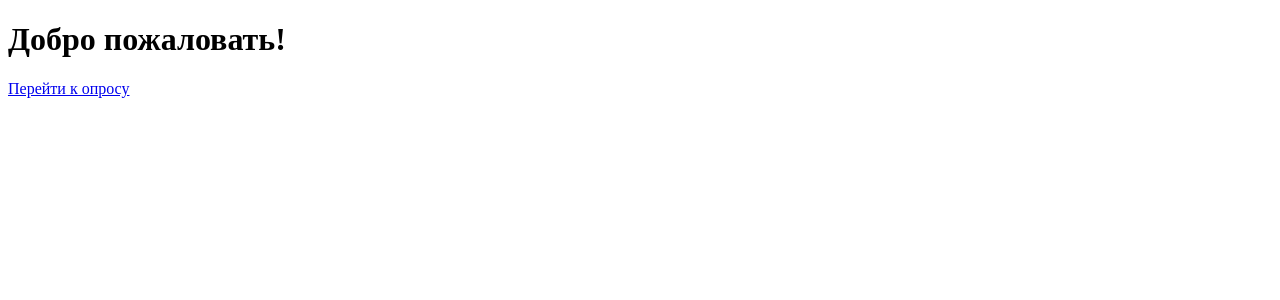
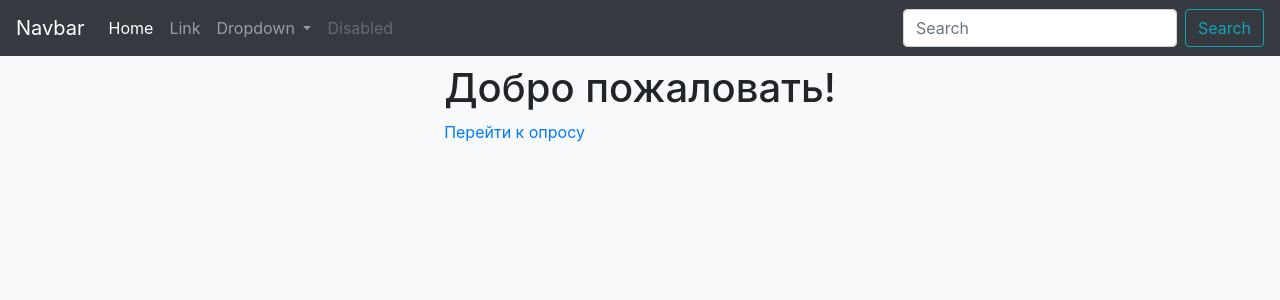
Before and after one commit to tuenut/django_learning, a Django app: template main/templates/main/index.html in a window 1280 px wide. Shown: the top 300 px of the page. Run offline with Django 3.2, Linux system fonts and the light colour scheme; the template is opened without the code that fills it, so the values that code supplies are empty; some libraries are stand-ins or nearby versions.

Commit message:
web changes

```diff
--- /dev/null
+++ b/main/templates/main/base.html
@@ -0,0 +1,46 @@
+{% load static %}
+<!doctype html>
+<html lang="en">
+
+<head>
+    <meta charset="utf-8">
+    <meta name="viewport" content="width=device-width, initial-scale=1, shrink-to-fit=no">
+    <meta name="description" content="">
+    <meta name="author" content="">
+    {% block meta %}{% endblock %}
+
+    <title>Опросник. {% block title %}{% endblock %}</title>
+
+    <script src="https://ajax.googleapis.com/ajax/libs/jquery/3.3.1/jquery.min.js"></script>
+    <script src="https://cdnjs.cloudflare.com/ajax/libs/popper.js/1.12.9/umd/popper.min.js"
+            integrity="sha384-ApNbgh9B+Y1QKtv3Rn7W3mgPxhU9K/ScQsAP7hUibX39j7fakFPskvXusvfa0b4Q"
+            crossorigin="anonymous"></script>
+    <script src="https://maxcdn.bootstrapcdn.com/bootstrap/4.0.0/js/bootstrap.min.js"
+            integrity="sha384-JZR6Spejh4U02d8jOt6vLEHfe/JQGiRRSQQxSfFWpi1MquVdAyjUar5+76PVCmYl"
+            crossorigin="anonymous"></script>
+
+    {% block js %} {% endblock %}
+
+    <link rel="stylesheet" href="https://maxcdn.bootstrapcdn.com/bootstrap/4.0.0/css/bootstrap.min.css"
+          integrity="sha384-Gn5384xqQ1aoWXA+058RXPxPg6fy4IWvTNh0E263XmFcJlSAwiGgFAW/dAiS6JXm" crossorigin="anonymous">
+    {% block css %} {% endblock %}
+
+    <link href="https://fonts.googleapis.com/icon?family=Material+Icons" rel="stylesheet">
+
+    <link rel="shortcut icon" href="{% static "img/favicon.png" %}"/>
+</head>
+
+<body class="bg-light">
+
+{% include 'main/navbar.html' %}
+{% include 'main/to_top_btn.html' %}
+
+<main role="main" class="d-flex justify-content-center">
+    <div class="">{% block left_bar %}{% endblock %}</div>
+    <div class="">{% block content %}{% endblock %}</div>
+    <div class="">{% block right_bar %}{% endblock %}</div>
+</main>
+
+</body>
+
+</html>
--- a/main/templates/main/index.html
+++ b/main/templates/main/index.html
@@ -1,11 +1,7 @@
-<!DOCTYPE html>
-<html lang="en">
-<head>
-    <meta charset="UTF-8">
-    <title>Главная страница</title>
-</head>
-<body>
+{% extends "main/base.html" %}
+
+{% block title %}Главная страница{% endblock %}
+{% block content %}
     <h1>Добро пожаловать!</h1>
     <p><a href="{% url 'polls.list' %}">Перейти к опросу</a></p>
-</body>
-</html>
+{% endblock %}
--- /dev/null
+++ b/main/templates/main/navbar.html
@@ -0,0 +1,37 @@
+<nav class="navbar navbar-expand-lg navbar-dark bg-dark mb-2">
+    <a class="navbar-brand" href="#">Navbar</a>
+    <button class="navbar-toggler" type="button" data-toggle="collapse" data-target="#navbarSupportedContent"
+            aria-controls="navbarSupportedContent" aria-expanded="false" aria-label="Toggle navigation">
+        <span class="navbar-toggler-icon"></span>
+    </button>
+
+    <div class="collapse navbar-collapse" id="navbarSupportedContent">
+        <ul class="navbar-nav mr-auto">
+            <li class="nav-item active">
+                <a class="nav-link" href="#">Home <span class="sr-only">(current)</span></a>
+            </li>
+            <li class="nav-item">
+                <a class="nav-link" href="#">Link</a>
+            </li>
+            <li class="nav-item dropdown">
+                <a class="nav-link dropdown-toggle" href="#" id="navbarDropdown" role="button"
+                   data-toggle="dropdown" aria-haspopup="true" aria-expanded="false">
+                    Dropdown
+                </a>
+                <div class="dropdown-menu" aria-labelledby="navbarDropdown">
+                    <a class="dropdown-item" href="#">Action</a>
+                    <a class="dropdown-item" href="#">Another action</a>
+                    <div class="dropdown-divider"></div>
+                    <a class="dropdown-item" href="#">Something else here</a>
+                </div>
+            </li>
+            <li class="nav-item">
+                <a class="nav-link disabled" href="#">Disabled</a>
+            </li>
+        </ul>
+        <form class="form-inline my-2 my-lg-0">
+            <input class="form-control mr-sm-2" type="search" placeholder="Search" aria-label="Search">
+            <button class="btn btn-outline-info my-2 my-sm-0" type="submit">Search</button>
+        </form>
+    </div>
+</nav>
--- /dev/null
+++ b/main/templates/main/to_top_btn.html
@@ -0,0 +1,5 @@
+<div id="btn_back_to_top" class="btn btn-light lh-100 border-0 rounded-0"
+     style="position: fixed; right: 0; height: 100%;width:164pt;display: none; ">
+    <i class="material-icons text-secondary align-text-top font-weight-bold p-3 align-self-center"
+       style="font-size: 48pt;position: fixed;bottom:45%;right: 50px;">arrow_upward</i>
+</div>
--- a/main/urls.py
+++ b/main/urls.py
@@ -3,5 +3,5 @@ from django.urls import path
 from . import views
 
 urlpatterns = [
-    path('', views.index, name='index'),
+    # path('', views.index, name='index'),
 ]
--- a/polls/models.py
+++ b/polls/models.py
@@ -4,7 +4,7 @@ from django.db import models
 
 
 class Poll(models.Model):
-    name = models.CharField(max_length=128)
+    name = models.CharField(max_length=128, null=True)
     description = models.TextField(max_length=2048)
     created = models.DateTimeField(auto_now_add=True)
     updated = models.DateTimeField(auto_now=True)
--- a/polls/urls.py
+++ b/polls/urls.py
@@ -3,5 +3,5 @@ from django.urls import path
 from . import views
 
 urlpatterns = [
-    path('list', views.polls_list, name='polls.list'),
+    path('', views.polls_list, name='polls.index'),
 ]
--- a/polls/views.py
+++ b/polls/views.py
@@ -1,8 +1,8 @@
 from django.shortcuts import render
 
-# Create your views here.
+from polls.models import Poll
 
 
 def polls_list(request):
-    context = {'polls_list': list()}
+    context = {'polls_list': Poll.objects.all()}
     return render(request, 'polls/list.html', context)
--- a/proj/settings.py
+++ b/proj/settings.py
@@ -25,7 +25,7 @@ SECRET_KEY = '81v%e2kou&#0w#^&q!87w8-7gnzuz+%qfpb5pjbp02i9evlcmb'
 # SECURITY WARNING: don't run with debug turned on in production!
 DEBUG = True
 
-ALLOWED_HOSTS = []
+ALLOWED_HOSTS = ['*']
 
 
 # Application definition
--- a/proj/urls.py
+++ b/proj/urls.py
@@ -19,6 +19,6 @@ from django.urls import path, include
 
 urlpatterns = [
     path('admin/', admin.site.urls),
-    path('', include('main.urls')),
-    path('polls/', include('polls.urls')),
+    # path('', include('main.urls')),
+    path('', include('polls.urls')),
 ]
```
Also changed, not shown: polls/templates/polls/list.html (+19 -12 lines), polls/migrations/0003_auto_20190319_1518.py (added).
